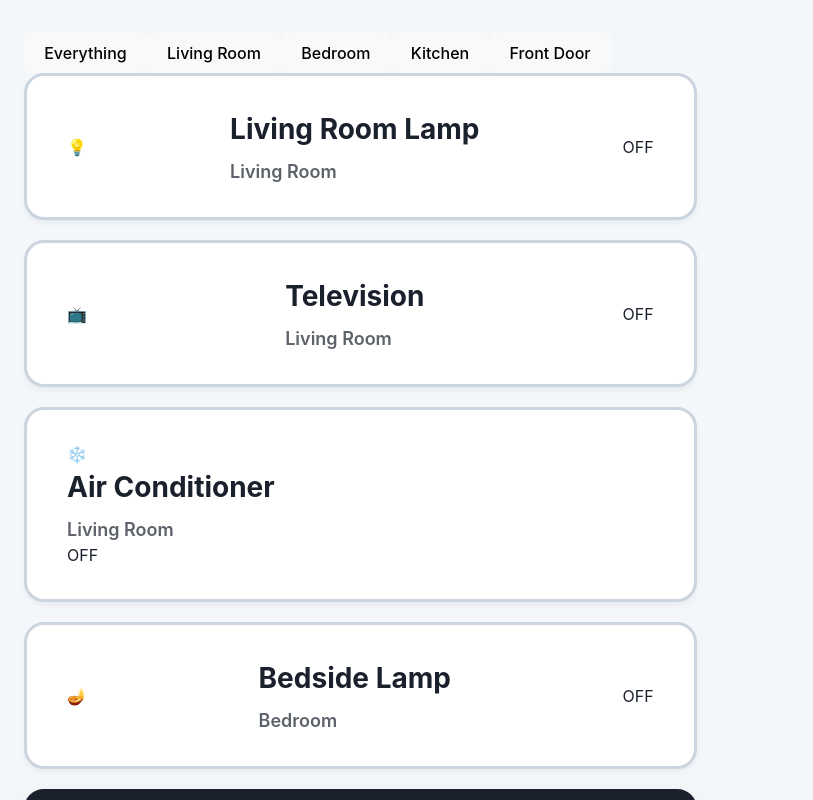
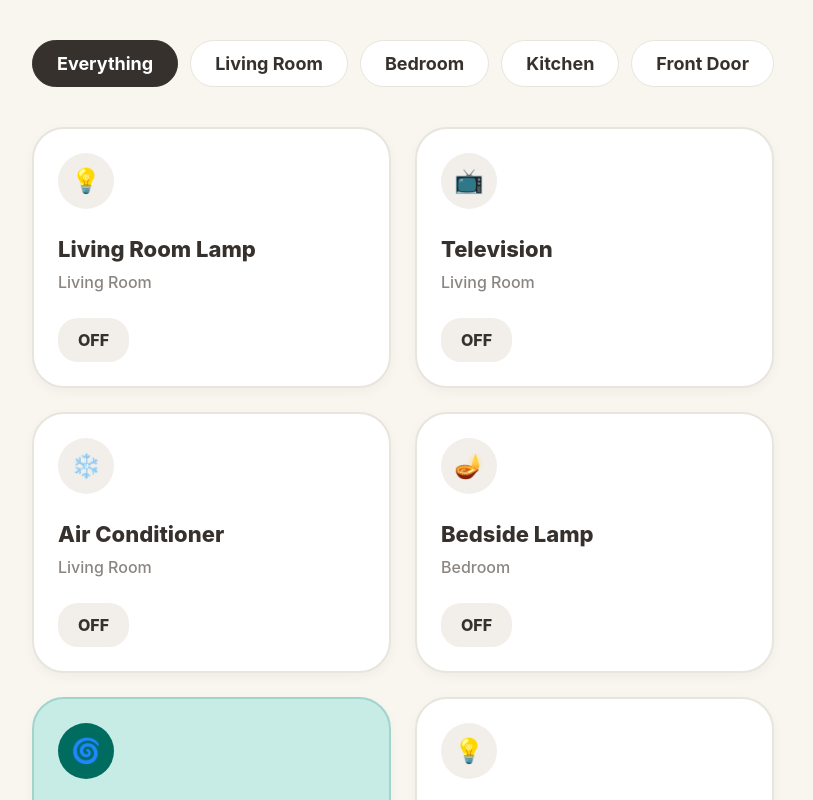
Before and after one commit to preciousudobia704-maker/age-responsive-smarthome, a React (Vite) app: page / in a window 1280 px wide. Shown: the top 800 px of the page, without its empty margins (0-813 px from the left). Built offline with nearby package versions, Linux system fonts and the light colour scheme.

Commit message:
Update App.css

```diff
--- a/src/App.css
+++ b/src/App.css
@@ -1,19 +1,19 @@
-/* Clean, Accessible, Premium Design System */
+/* Premium Cream & Teal Design System */
 :root {
-  --bg-color: #F4F7FA;
-  --text-main: #1A202C;
-  --text-muted: #718096;
+  --bg-color: #F9F6F0;
+  --text-main: #36312D;
+  --text-muted: #8A8581;
 
   --card-bg-inactive: #FFFFFF;
-  --card-border-inactive: #CBD5E0;
+  --card-border-inactive: #E8E5DF;
+  --badge-bg-inactive: #F2EFEA;
 
-  --card-bg-active: #1A202C;
-  --card-text-active: #FFFFFF;
-  --card-border-active: #1A202C;
+  --card-bg-active: #C7EBE5;
+  --card-border-active: #A0D4CD;
+  --accent-color: #006B5F;
 
-  --accent-color: #3182CE;
-  --shadow-sm: 0 4px 6px -1px rgba(0, 0, 0, 0.05);
-  --shadow-lg: 0 10px 25px -3px rgba(0, 0, 0, 0.1);
+  --shadow-sm: 0 4px 12px rgba(0, 0, 0, 0.04);
+  --shadow-lg: 0 12px 24px rgba(0, 107, 95, 0.15);
 }
 
 body {
@@ -26,167 +26,163 @@ body {
 }
 
 .app-wrapper {
-  max-width: 1000px;
+  max-width: 1024px;
   margin: 0 auto;
-  padding: 32px 24px;
+  padding: 40px 32px;
 }
 
-/* Header & Typography */
-.app-header {
+/* Navigation Filters */
+.filter-scroll {
   display: flex;
-  justify-content: space-between;
-  align-items: flex-start;
-  margin-bottom: 40px;
-  padding-bottom: 24px;
-  border-bottom: 2px solid #E2E8F0;
+  gap: 12px;
+  margin-bottom: 32px;
+  overflow-x: auto;
+  padding-bottom: 8px;
 }
 
-.greeting-container h2 {
-  font-size: 36px;
-  font-weight: 800;
-  margin: 0 0 8px 0;
-  letter-spacing: -0.5px;
-}
-
-.time-display {
-  font-size: 20px;
-  color: var(--text-muted);
-  margin: 0;
-  font-weight: 500;
-}
-
-.settings-toggle {
-  background-color: transparent;
-  color: var(--accent-color);
-  border: 2px solid var(--accent-color);
+.filter-pill {
+  background-color: #FFFFFF;
+  color: var(--text-main);
+  border: 1px solid var(--card-border-inactive);
   padding: 12px 24px;
   border-radius: 30px;
   font-size: 18px;
-  font-weight: 600;
+  font-weight: 700;
   cursor: pointer;
-  transition: all 0.2s;
+  white-space: nowrap;
 }
 
-.settings-toggle:active {
-  background-color: var(--accent-color);
+.filter-pill.active {
+  background-color: var(--text-main);
   color: #FFFFFF;
+  border-color: var(--text-main);
 }
 
 /* AI Banner */
 .ai-banner {
-  background-color: #EBF8FF;
-  border: 2px solid #90CDF4;
-  border-radius: 16px;
+  background-color: #FFFFFF;
+  border: 2px solid #F2EFEA;
+  border-radius: 24px;
   padding: 24px;
-  margin-bottom: 40px;
+  margin-bottom: 32px;
   display: flex;
   align-items: center;
   gap: 20px;
   cursor: pointer;
   box-shadow: var(--shadow-sm);
-  transition: transform 0.2s;
 }
 
-.ai-banner:active {
-  transform: scale(0.98);
-}
+.ai-text { display: flex; flex-direction: column; }
+.ai-text strong { font-size: 20px; color: var(--text-main); margin-bottom: 4px; }
+.ai-text span { font-size: 18px; color: var(--text-muted); }
 
-.ai-icon {
-  font-size: 32px;
-}
-
-.ai-text {
-  display: flex;
-  flex-direction: column;
-}
-
-.ai-text strong {
-  font-size: 22px;
-  color: #2B6CB0;
-  margin-bottom: 4px;
-}
-
-.ai-text span {
-  font-size: 20px;
-  color: #2C5282;
-}
-
-/* Device Controls - Fitts's Law Application */
-.section-title {
-  font-size: 24px;
-  font-weight: 700;
-  color: var(--text-muted);
-  margin-bottom: 24px;
-  text-transform: uppercase;
-  letter-spacing: 1px;
-}
-
+/* Device Grid (Tablet Optimized) */
 .device-grid {
-  display: flex;
-  flex-direction: column;
-  gap: 20px;
+  display: grid;
+  grid-template-columns: repeat(2, 1fr);
+  gap: 24px;
 }
 
 .device-card {
+  background-color: var(--card-bg-inactive);
+  border: 2px solid var(--card-border-inactive);
+  border-radius: 32px;
+  padding: 24px;
   display: flex;
-  justify-content: space-between;
-  align-items: center;
-  width: 100%;
-  padding: 32px 40px;
-  border-radius: 20px;
+  flex-direction: column;
+  gap: 24px;
   cursor: pointer;
+  box-shadow: var(--shadow-sm);
   transition: all 0.2s ease;
-  text-align: left;
-  box-shadow: var(--shadow-sm);
 }
 
-/* Simple Mode Scaling */
-.simple-mode .device-card {
-  padding: 40px;
-  gap: 30px;
+.card-main {
+  display: flex;
+  flex-direction: column;
+  gap: 24px;
 }
-.simple-mode .device-title {
-  font-size: 32px;
-}
-.simple-mode .device-status {
-  font-size: 32px;
+
+.card-icon {
+  width: 56px;
+  height: 56px;
+  border-radius: 50%;
+  background-color: var(--badge-bg-inactive);
+  display: flex;
+  align-items: center;
+  justify-content: center;
+  font-size: 24px;
 }
 
 .card-info {
   display: flex;
   flex-direction: column;
-  gap: 8px;
+  gap: 4px;
 }
 
 .device-title {
-  font-size: 28px;
-  font-weight: 700;
+  font-size: 22px;
+  font-weight: 800;
+  color: var(--text-main);
 }
 
 .device-category {
-  font-size: 18px;
-  font-weight: 600;
-  opacity: 0.7;
+  font-size: 16px;
+  font-weight: 500;
+  color: var(--text-muted);
 }
 
-.device-status {
+.status-badge {
+  background-color: var(--badge-bg-inactive);
+  color: var(--text-main);
+  padding: 10px 20px;
+  border-radius: 20px;
+  font-size: 16px;
+  font-weight: 800;
+  width: max-content;
+}
+
+/* Active State Colors (Teal) */
+.device-card.active {
+  background-color: var(--card-bg-active);
+  border-color: var(--card-border-active);
+}
+
+.device-card.active .card-icon {
+  background-color: var(--accent-color);
+  color: #FFFFFF;
+}
+
+.device-card.active .status-badge {
+  background-color: var(--accent-color);
+  color: #FFFFFF;
+}
+
+/* Expanding Temperature Controls */
+.card-expanded {
+  border-top: 2px solid var(--card-border-active);
+  padding-top: 24px;
+  display: flex;
+  justify-content: space-between;
+  align-items: center;
+}
+
+.temp-btn {
+  width: 64px;
+  height: 64px;
+  border-radius: 50%;
+  background-color: #FFFFFF;
+  border: none;
+  font-size: 32px;
+  font-weight: 500;
+  color: var(--text-main);
+  cursor: pointer;
+  box-shadow: 0 4px 8px rgba(0,0,0,0.05);
+}
+
+.temp-display {
   font-size: 28px;
   font-weight: 800;
-  letter-spacing: 1px;
-}
-
-/* High Contrast Monochromatic States */
-.device-card.inactive {
-  background-color: var(--card-bg-inactive);
-  border: 3px solid var(--card-border-inactive);
   color: var(--text-main);
-}
-
-.device-card.active {
-  background-color: var(--card-bg-active);
-  border: 3px solid var(--card-border-active);
-  color: var(--card-text-active);
-  box-shadow: var(--shadow-lg);
 }
 
 /* Graceful Error Recovery Toast */
@@ -205,8 +201,6 @@ body {
   font-size: 20px;
   box-shadow: var(--shadow-lg);
   z-index: 1000;
-  width: max-content;
-  max-width: 90%;
 }
 
 .undo-button {
@@ -216,6 +210,6 @@ body {
   padding: 12px 28px;
   border-radius: 30px;
   font-size: 18px;
-  font-weight: 700;
+  font-weight: 800;
   cursor: pointer;
 }
```
